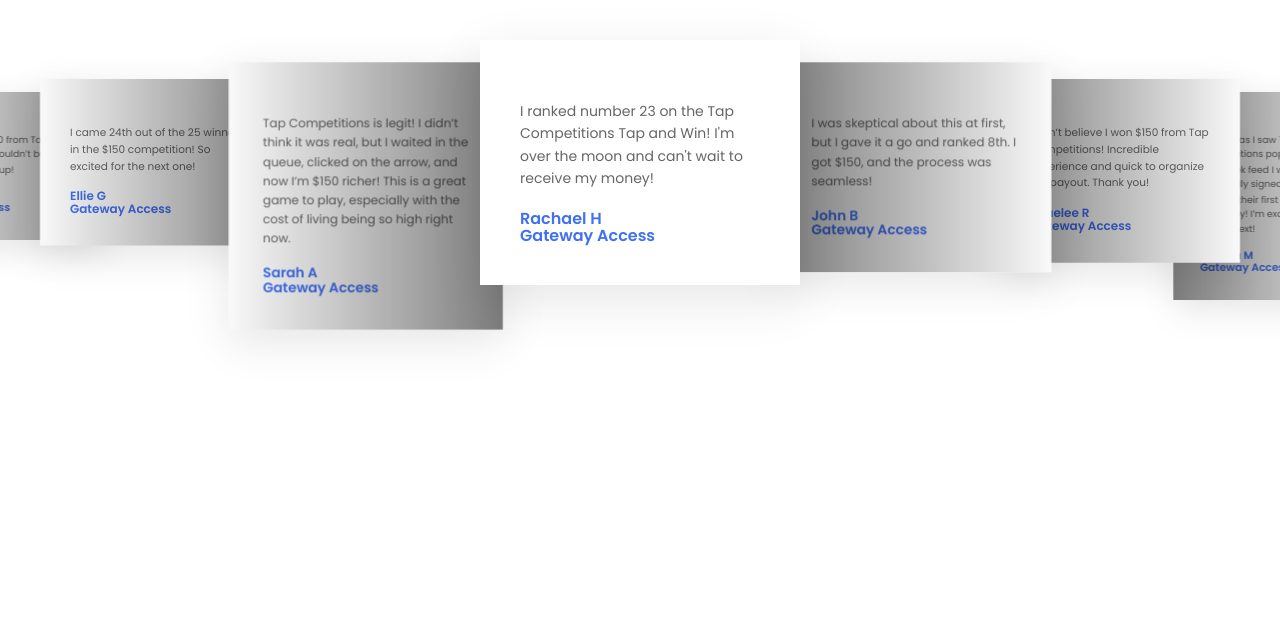
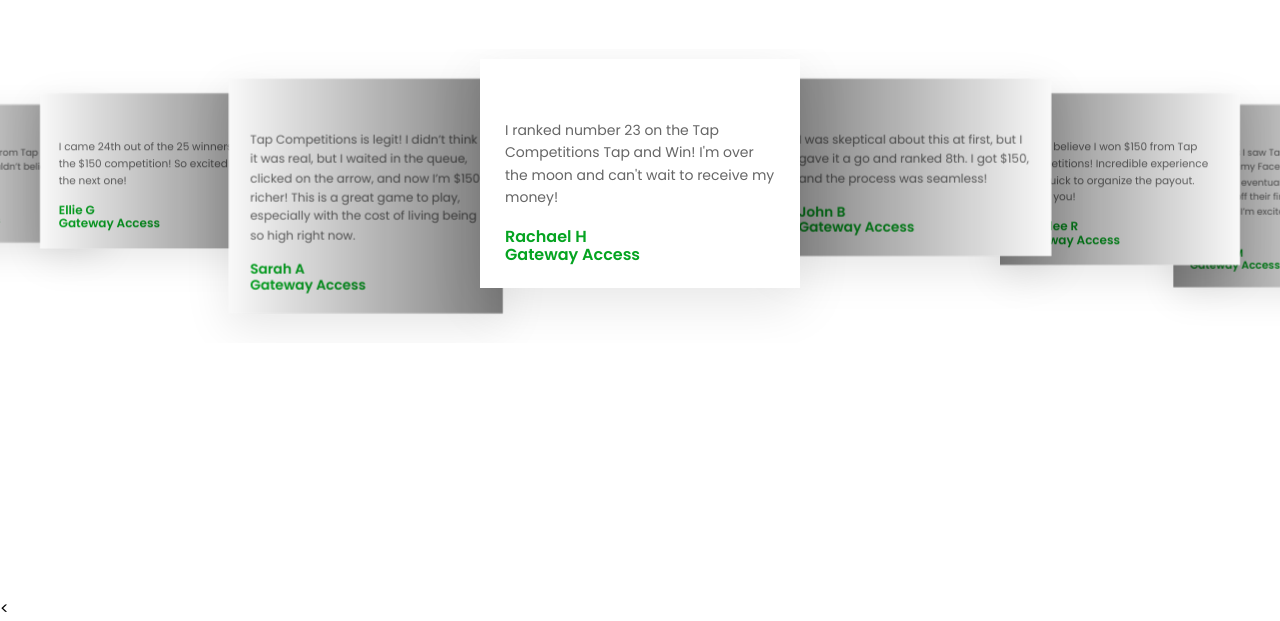
Before and after one commit to Tapcompetitions/tap-competitions-testimonials, a plain HTML site: page index.html in a window 1280 px wide. Shown: the part 204-825 px from the top of the page. Before the commit the page ends 800 px from the top, so only its background shows below. Drawn offline with nearby package versions, Linux system fonts and the light colour scheme.

Commit message:
Update index.html

```diff
--- a/index.html
+++ b/index.html
@@ -32,8 +32,8 @@
 
         .swiper {
             width: 100%;
-            padding-top: 50px;
-            padding-bottom: 50px;
+            padding-top: 10px;
+            padding-bottom: 10px;
         }
 
         .swiper-slide {
@@ -50,7 +50,7 @@
         .swiper-slide .slide-content {
             position: relative;
             width: 100%;
-            padding: 40px;
+            padding: 25px;
             padding-top: 60px;
             color: #333;
         }
@@ -68,7 +68,7 @@
             margin-top: 20px;
             font-size: 16px;
             font-weight: 600;
-            color: #4070f4;
+            color: #05a421;
             line-height: 1.1;
         }
 
@@ -186,4 +186,4 @@
         });
     </script>
 </body>
-</html>
+<
```
